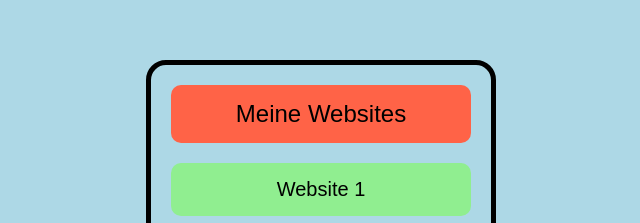
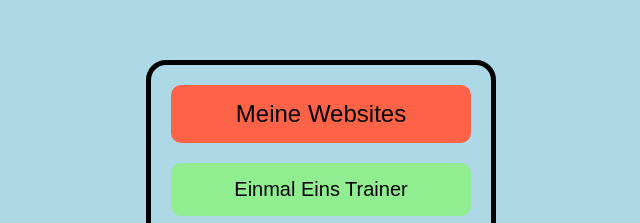
Before and after one commit to Bobi394/All-My-Websites, a plain HTML site: page index.html in a window 1280 px wide. Shown: the part 150-373 px from the top of the page, without its empty margins (319-959 px from the left). Drawn offline with Linux system fonts and the light colour scheme.

Commit message:
index.html aktualisieren

```diff
--- a/index.html
+++ b/index.html
@@ -50,7 +50,7 @@
 <body>
     <div class="container">
         <div class="header">Meine Websites</div>
-        <a class="link" href="https://deine-website1.com" target="_blank">Website 1</a>
+        <a class="link" href="https://deine-website1.com" target="_blank">Einmal Eins Trainer</a>
         <a class="link" href="https://deine-website2.com" target="_blank">Website 2</a>
         <a class="link" href="https://deine-website3.com" target="_blank">Website 3</a>
         <a class="link" href="https://deine-website4.com" target="_blank">Website 4</a>
```
